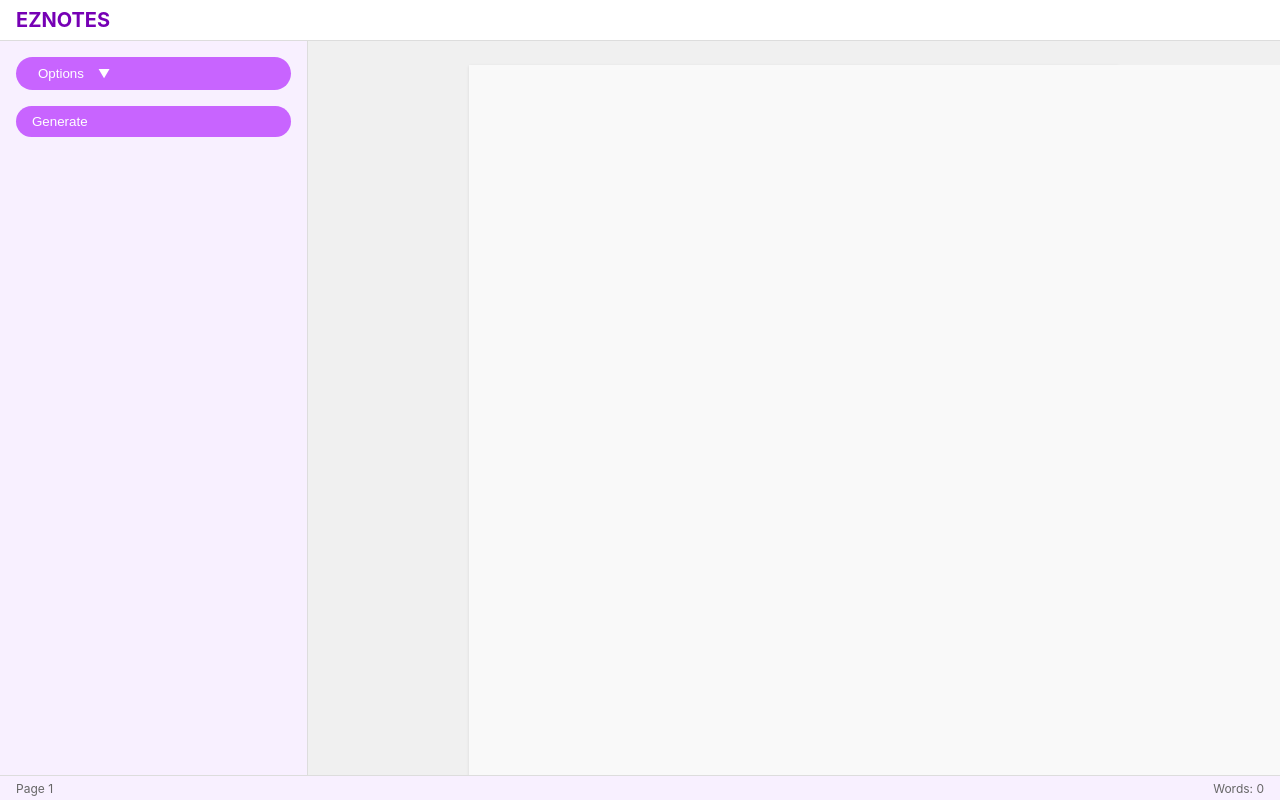
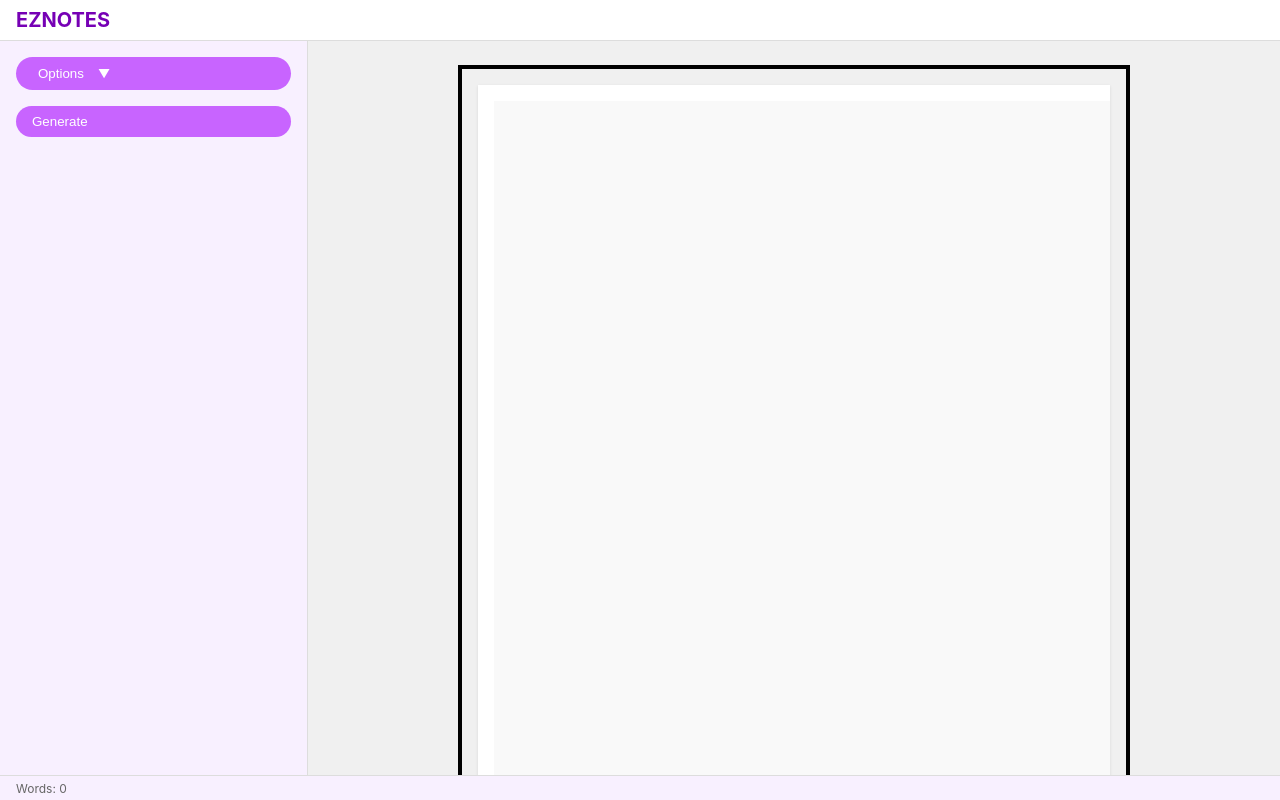
Before and after one commit to Jake-Saurage/CMPS420_Project_Fall2024, a React (Create React App) app in the folder Frontend/eznotes/: page / in a window 1280 px wide. Built offline with nearby package versions, Linux system fonts and the light colour scheme.

Commit message:
FrontEnd Changes
Made the frontend slightly more appealing

```diff
--- a/Frontend/eznotes/src/MainPage.js
+++ b/Frontend/eznotes/src/MainPage.js
@@ -24,8 +24,6 @@ const EZNotes = () => {
     const words = text.trim().split(/\s+/).filter(word => word.length > 0);
     setWordCount(words.length);
   };
-
-
 
   // Updated handleSummarize function
   const handleSummarize = async () => {
@@ -72,8 +70,6 @@ const handleDefine = async () => {
       alert('Failed to define words. Please try again later.');
     }
   };
-
-
 
   const handleOptionSelect = (option) => {
     setShowOptions(false);
@@ -218,6 +214,7 @@ const handleDefine = async () => {
     makeDialogMovable(keywordsPopupRef);
     makeDialogMovable(keywordsNoteSlidePopupRef);
   }, [showSummary, showDefine, showKeywords, showKeywordsNoteSlide]);
+
   const styles = {
     container: {
       width: '100vw',
@@ -335,30 +332,30 @@ const handleDefine = async () => {
       padding: '24px',
     },
     page: {
-      width: '650px',
+      width: '600px',
+      height: '800px',
       minHeight: '800px',
       backgroundColor: 'white',
       boxShadow: '0 1px 3px rgba(0, 0, 0, 0.1)',
       position: 'relative',
       marginBottom: '24px',
+      padding: '16px',
+      overflow: 'hidden', // Add overflow hidden to prevent scroll bars
+    },
+    pageContainer: {
+      border: '4px solid black', // Wrap the page with a new container with a border
+      padding: '16px',
+      boxSizing: 'border-box',
     },
     textarea: {
       width: '100%',
-      height: 'calc(100% - 48px)',
-      padding: '96px 96px 84px 96px',
+      height: '100%', // Set height to 100% to fit the container
+      padding: '16px',
       border: 'none',
       resize: 'none',
       outline: 'none',
       lineHeight: 1.5,
       fontFamily: 'Arial, sans-serif',
-    },
-    pageNumber: {
-      position: 'absolute',
-      bottom: '40px',
-      width: '100%',
-      textAlign: 'center',
-      color: '#666',
-      fontSize: '10pt',
     },
     statusBar: {
       height: '24px',
@@ -372,10 +369,10 @@ const handleDefine = async () => {
       color: '#666',
     },
     summaryPopup: {
-      position: 'absolute',
-      left: '325px',
-      top: '110px',
-      width: '450px',
+      position: 'fixed', // Changed to fixed to prevent overlap
+      left: '20%', // Adjusted position to fit within bounds
+      top: '15%',
+      width: '400px', // Reduced width to fit comfortably
       backgroundColor: 'white',
       borderRadius: '8px',
       boxShadow: '0 4px 6px rgba(0, 0, 0, 0.1)',
@@ -402,8 +399,8 @@ const handleDefine = async () => {
       fontSize: '18px',
     },
     summaryContent: {
-      minHeight: '300px',
-      height: '300px',
+      minHeight: '200px', // Reduced height to fit
+      height: '200px',
       border: '1px solid #e5e7eb',
       borderRadius: '4px',
       padding: '8px',
@@ -468,7 +465,7 @@ const handleDefine = async () => {
 
         {/* Summary Popup */}
         {showSummary && (
-          <div ref={summaryPopupRef} style={{ ...styles.summaryPopup, minHeight: '400px' }}>
+          <div ref={summaryPopupRef} style={{ ...styles.summaryPopup, minHeight: '200px' }}>
             <div className="movable-header" style={styles.summaryHeader}>
               <h3 style={styles.summaryTitle}>Summary</h3>
               <button
@@ -560,10 +557,9 @@ const handleDefine = async () => {
           </div>
         )}
 
-
         {/* Keywords Popup */}
         {showKeywords && (
-          <div ref={keywordsPopupRef} style={{ ...styles.summaryPopup, top: '110px' }}>
+          <div ref={keywordsPopupRef} style={{ ...styles.summaryPopup, top: '20%', width: '400px' }}>
             <div className="movable-header" style={styles.summaryHeader}>
               <h3 style={styles.summaryTitle}>Keywords</h3>
               <button style={styles.closeButton} onClick={() => setShowKeywords(false)}>
@@ -596,7 +592,7 @@ const handleDefine = async () => {
 
         {/* Keywords Note Slide */}
         {showKeywordsNoteSlide && (
-          <div ref={keywordsNoteSlidePopupRef} style={{ ...styles.summaryPopup, top: '600px' }}>
+          <div ref={keywordsNoteSlidePopupRef} style={{ ...styles.summaryPopup, top: '50%', width: '400px' }}>
             <div className="movable-header" style={styles.summaryHeader}>
               <h3 style={styles.summaryTitle}>Notes/Slide</h3>
               <button style={styles.closeButton} onClick={() => setShowKeywordsNoteSlide(false)}>
@@ -623,6 +619,7 @@ const handleDefine = async () => {
 
         {/* Editor */}
         <div style={styles.editorContainer}>
+          <div style={styles.pageContainer}>
             <div style={styles.page}>
               <textarea
                 ref={textAreaRef}
@@ -634,15 +631,13 @@ const handleDefine = async () => {
                   backgroundColor: '#f9f9f9', // Light gray to indicate read-only
                 }}
               />
-    <div style={styles.pageNumber}>1</div>
             </div>
           </div>
-
+        </div>
       </div>
 
       {/* Status Bar */}
       <div style={styles.statusBar}>
-        <div>Page 1</div>
         <div>Words: {wordCount}</div>
       </div>
     </div>
```
Lines whose indentation alone changed are shown as unchanged.
